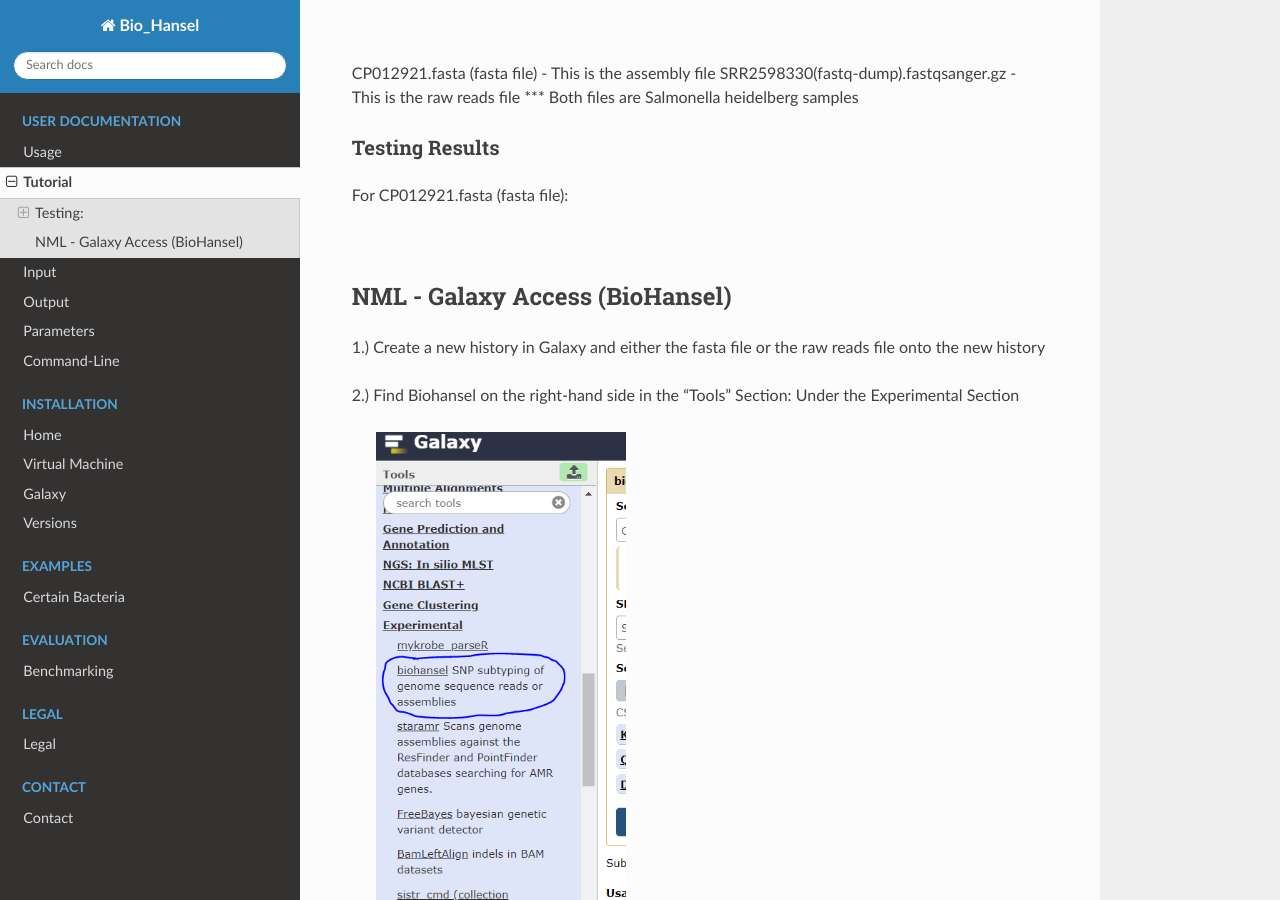
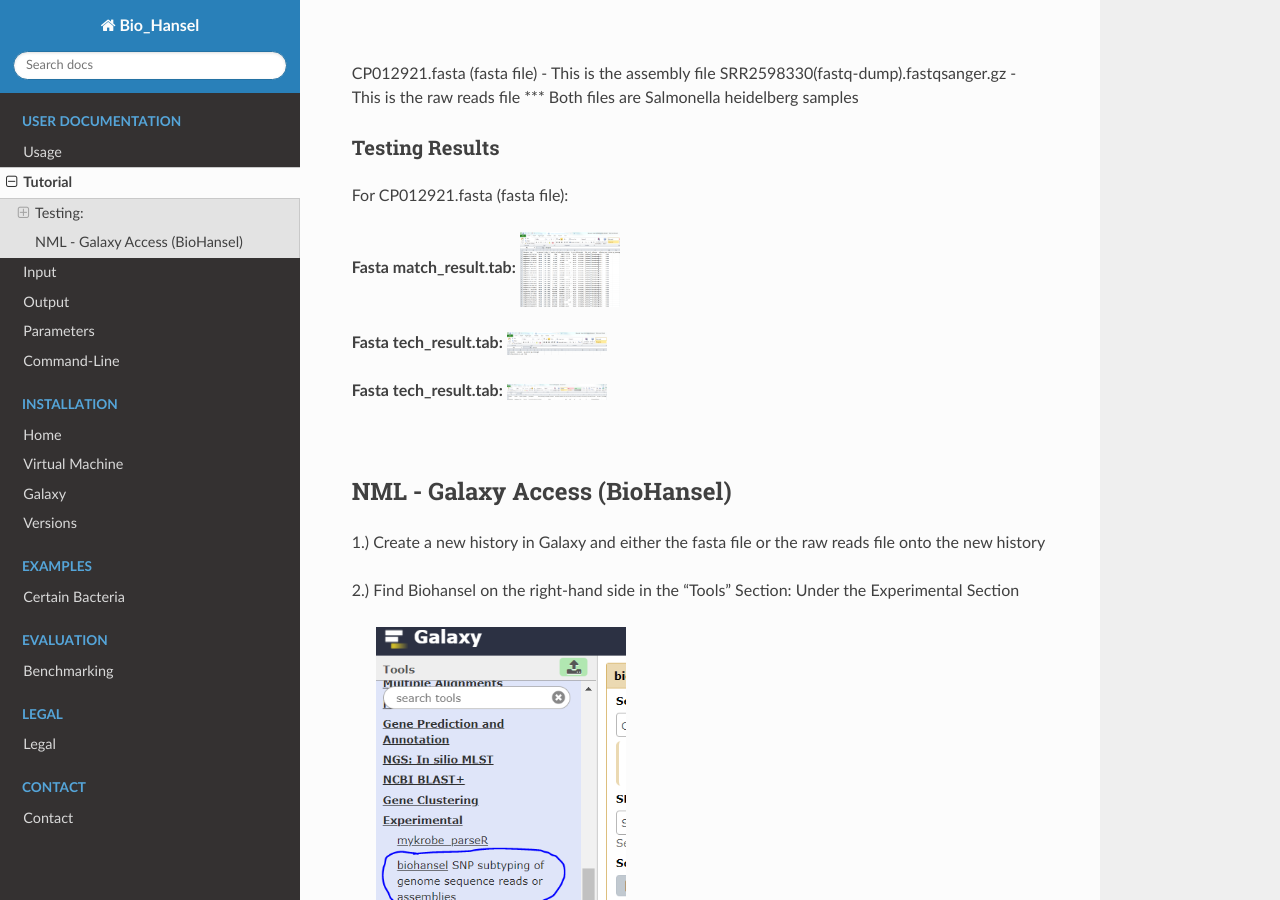
Before and after one commit to phac-nml/biohansel, a Sphinx documentation site: the page built from docs/source/user-docs/Tutorial.rst, in a window 1280 px wide and 900 px high, scrolled down 418 px. Built offline with Sphinx 7.4.7 and the Read the Docs theme 2.0.0, drawn with Linux system fonts in a browser that asks for light colours.

Commit message:
Update Tutorial.rst

```diff
--- a/docs/source/user-docs/Tutorial.rst
+++ b/docs/source/user-docs/Tutorial.rst
@@ -8,6 +8,20 @@ Tutorial
 .. |experimental| image:: https://raw.githubusercontent.com/phac-nml/biohansel/readthedocs/docs/source/user-docs/Biohansel%20location.PNG
    :alt: location of biohansel in galaxy
    :width: 250 px
+
+.. |fmatch| image:: https://raw.githubusercontent.com/phac-nml/biohansel/readthedocs/docs/source/user-docs/Match_results.PNG
+   :alt: fasta match results
+   :width: 100 px
+
+.. |ftech| image:: https://raw.githubusercontent.com/phac-nml/biohansel/readthedocs/docs/source/user-docs/tech_results.PNG
+   :alt: fasta tech results
+   :width: 100 px
+
+.. |fresults| image:: https://raw.githubusercontent.com/phac-nml/biohansel/readthedocs/docs/source/user-docs/Results.PNG
+   :alt: fasta results
+   :width: 100 px
+
+
 
 **To see the different types of outputs that are produced by biohansel go to: `Output <https://bio-hansel.readthedocs.io/en/readthedocs/user-docs/output.html>`_
 
@@ -30,6 +44,15 @@ SRR2598330(fastq-dump).fastqsanger.gz - This is the raw reads file
 
 For CP012921.fasta (fasta file):
 
+**Fasta match_result.tab:**
+|fmatch|
+
+**Fasta tech_result.tab:**
+|ftech|
+
+**Fasta tech_result.tab:**
+|fresults|
+
 |
 NML - Galaxy Access (BioHansel)
 ###############################
```
